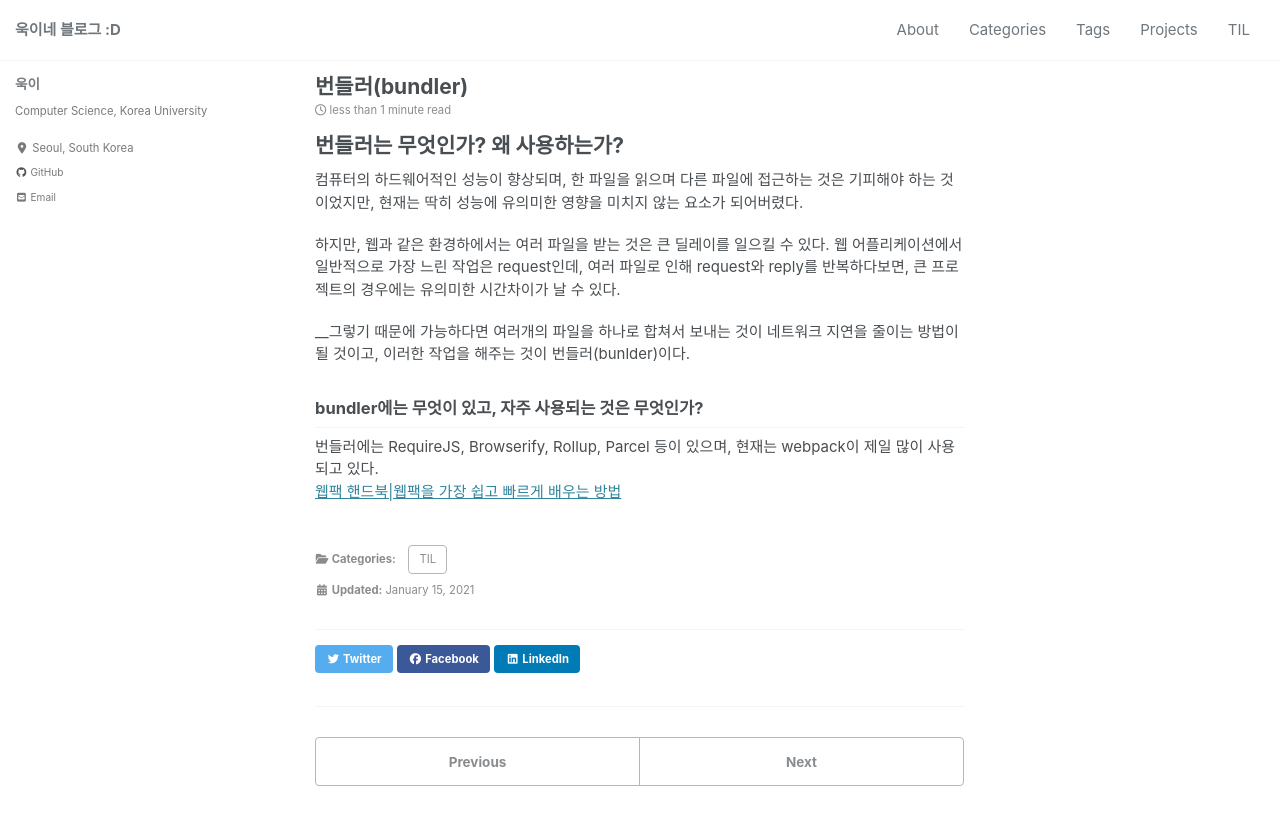
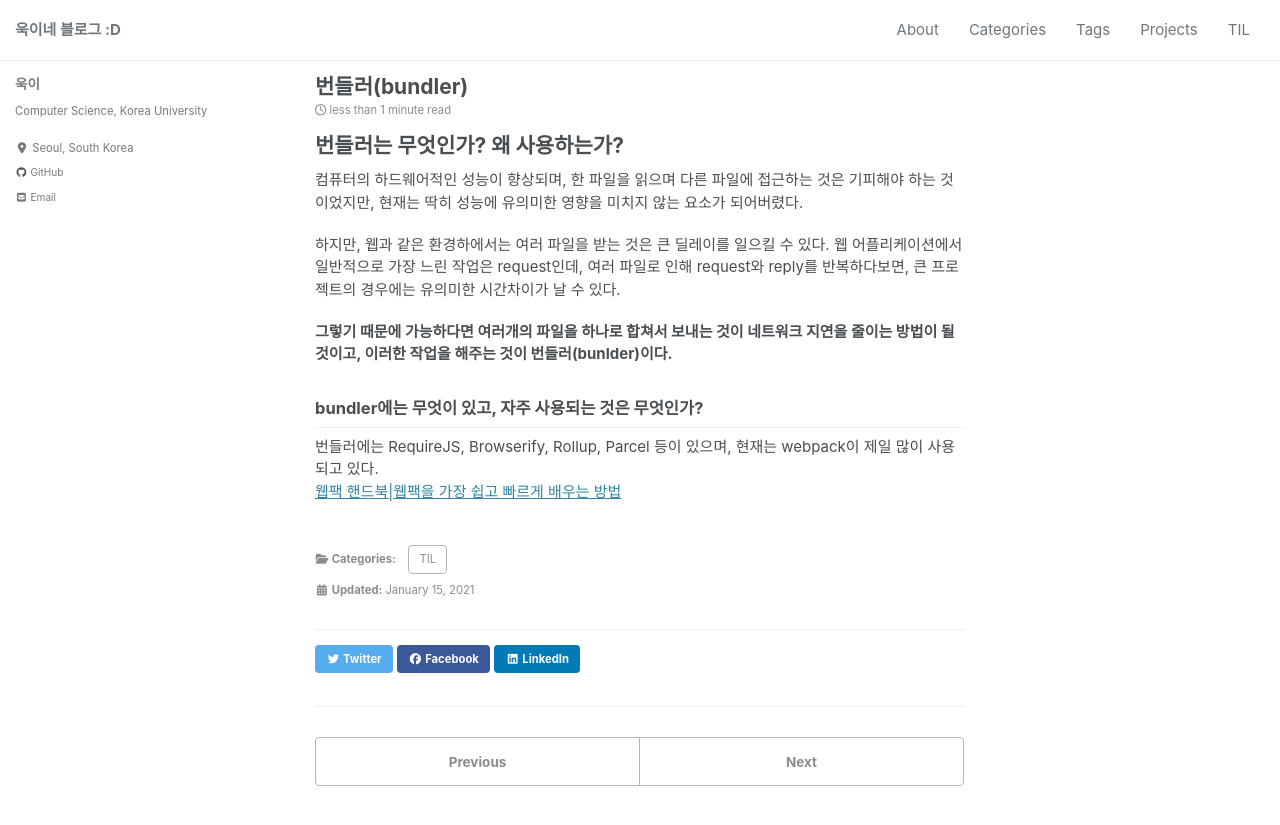
Before and after one commit to woog2roid/old-blog, a Jekyll site: the page built from _posts/TIL/2021-01-15-.번들러.md, in a window 1280 px wide and 900 px high. Shown: the top 825 px of the window. Built offline with Jekyll 4.4.1, drawn with Linux system fonts in a browser that asks for light colours; cached includes are drawn as plain includes; nearby versions of some CDN libraries.

Commit message:
TIL 업로드

```diff
--- a/_posts/TIL/2021-01-15-.번들러.md
+++ b/_posts/TIL/2021-01-15-.번들러.md
@@ -10,7 +10,7 @@ tags:
 
 하지만, 웹과 같은 환경하에서는 여러 파일을 받는 것은 큰 딜레이를 일으킬 수 있다. 웹 어플리케이션에서 일반적으로 가장 느린 작업은 request인데, 여러 파일로 인해 request와 reply를 반복하다보면, 큰 프로젝트의 경우에는 유의미한 시간차이가 날 수 있다.
 
-__그렇기 때문에 가능하다면 여러개의 파일을 하나로 합쳐서 보내는 것이 네트워크 지연을 줄이는 방법이 될 것이고, 이러한 작업을 해주는 것이 번들러(bunlder)이다.
+__그렇기 때문에 가능하다면 여러개의 파일을 하나로 합쳐서 보내는 것이 네트워크 지연을 줄이는 방법이 될 것이고, 이러한 작업을 해주는 것이 번들러(bunlder)이다.__
 
 ## bundler에는 무엇이 있고, 자주 사용되는 것은 무엇인가?
 번들러에는 RequireJS, Browserify, Rollup, Parcel 등이 있으며, 현재는 webpack이 제일 많이 사용되고 있다.
```
